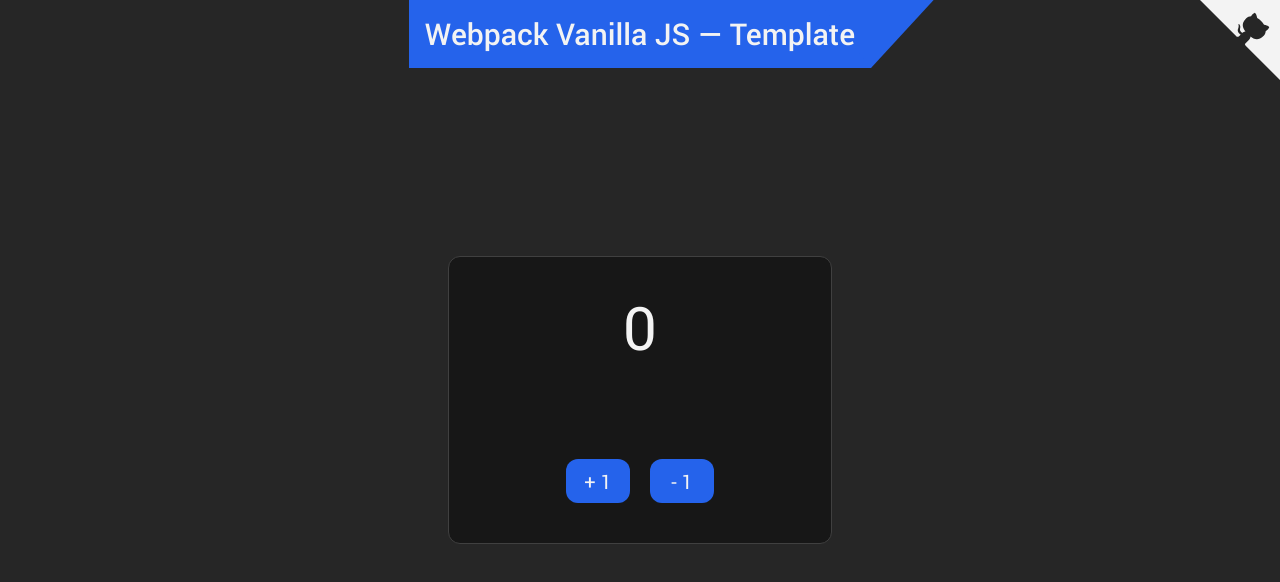
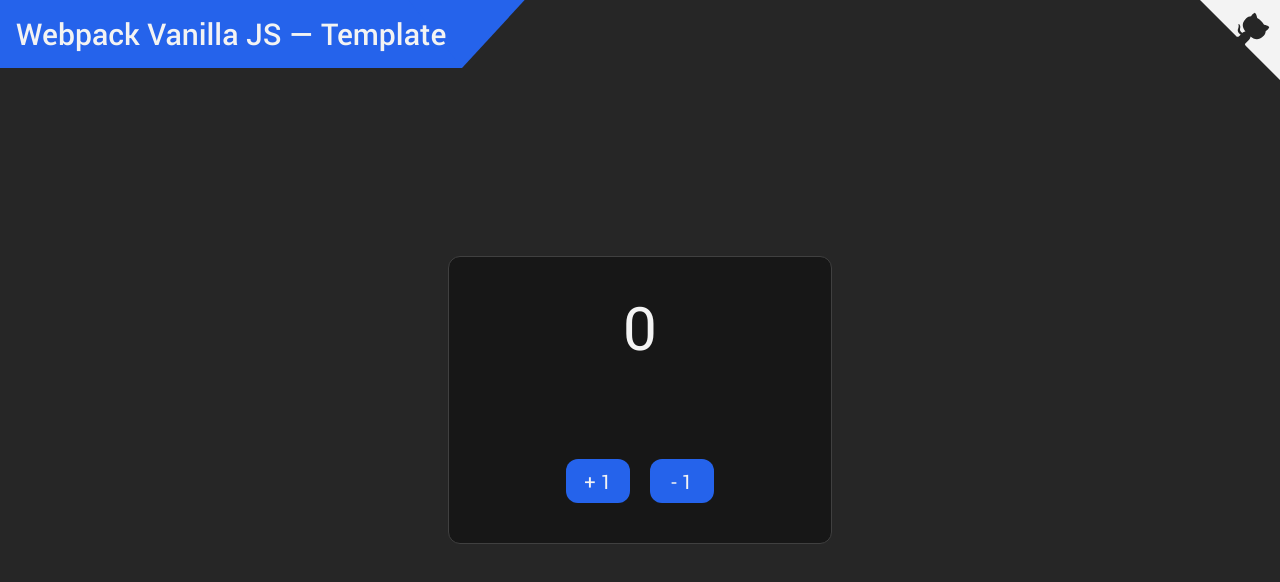
Before and after one commit to doinel1a/webpack-vanilla-js, a website built with webpack: page src/index.html in a window 1280 px wide. Built offline with nearby package versions, Linux system fonts and the light colour scheme.

Commit message:
fix(header): position

```diff
--- a/src/index.html
+++ b/src/index.html
@@ -57,7 +57,7 @@
       class="flex h-screen flex-col items-center justify-center bg-primary text-color"
     >
       <header
-        class="absolute top-0 z-[1] w-full cursor-default bg-accent-primary sm:w-auto"
+        class="absolute left-0 top-0 z-[1] w-full cursor-default bg-accent-primary sm:w-auto"
       >
         <div class="relative flex justify-center">
           <h1
```
